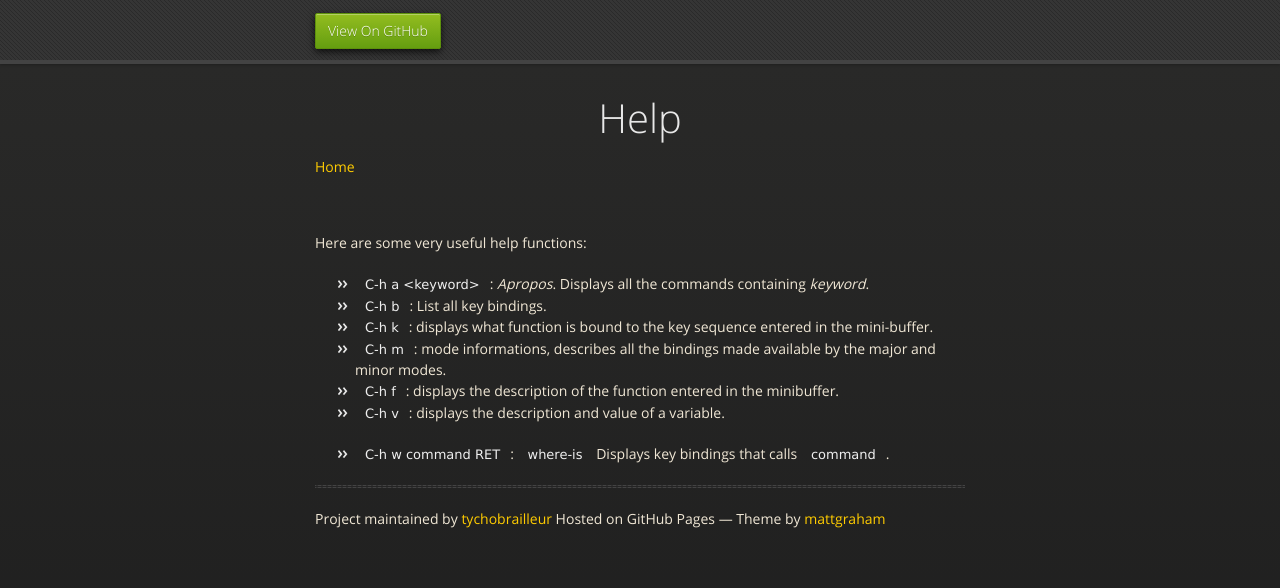
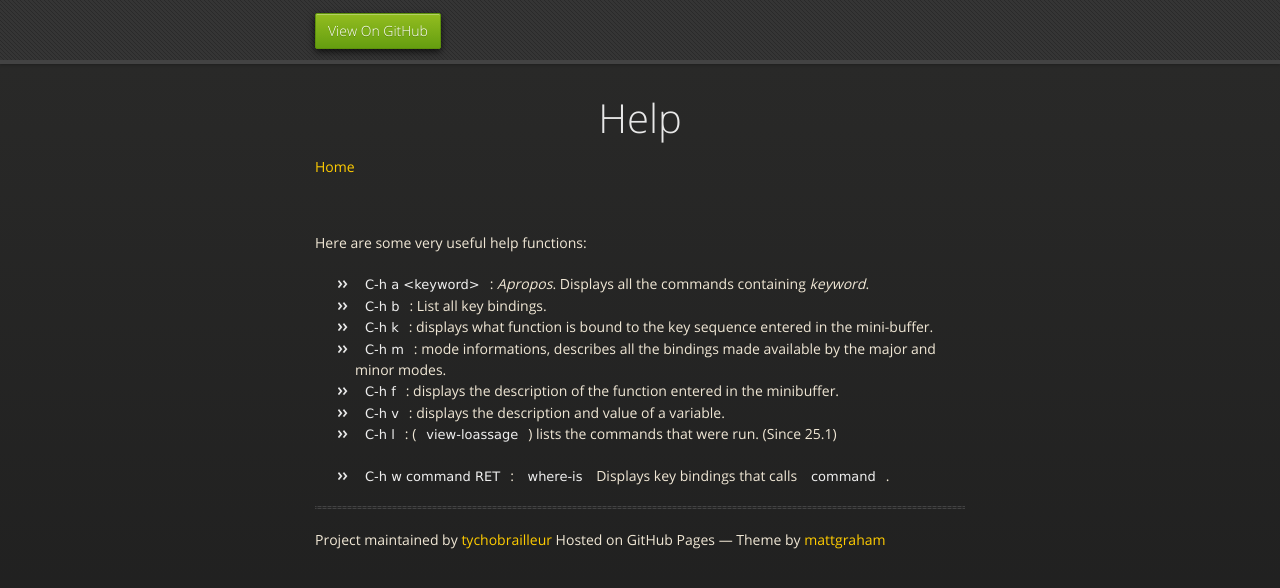
Before and after one commit to tychobrailleur/tychobrailleur.github.io, a Jekyll site: the page built from help.md, in a window 1280 px wide. Shown: the top 588 px of the page. Built offline with Jekyll 4.4.1, drawn with Linux system fonts in a browser that asks for light colours; nearby versions of some CDN libraries.

Commit message:
Add C-h l.

```diff
--- a/help.md
+++ b/help.md
@@ -15,5 +15,7 @@ _keyword_.
 - `C-h f`: displays the description of the function entered in the
 minibuffer.
 - `C-h v`: displays the description and value of a variable.
+- `C-h  l`: (`view-loassage`) lists the commands that were run. (Since
+  25.1)
 
 - `C-h w command RET`: `where-is` Displays key bindings that calls `command`.
```
